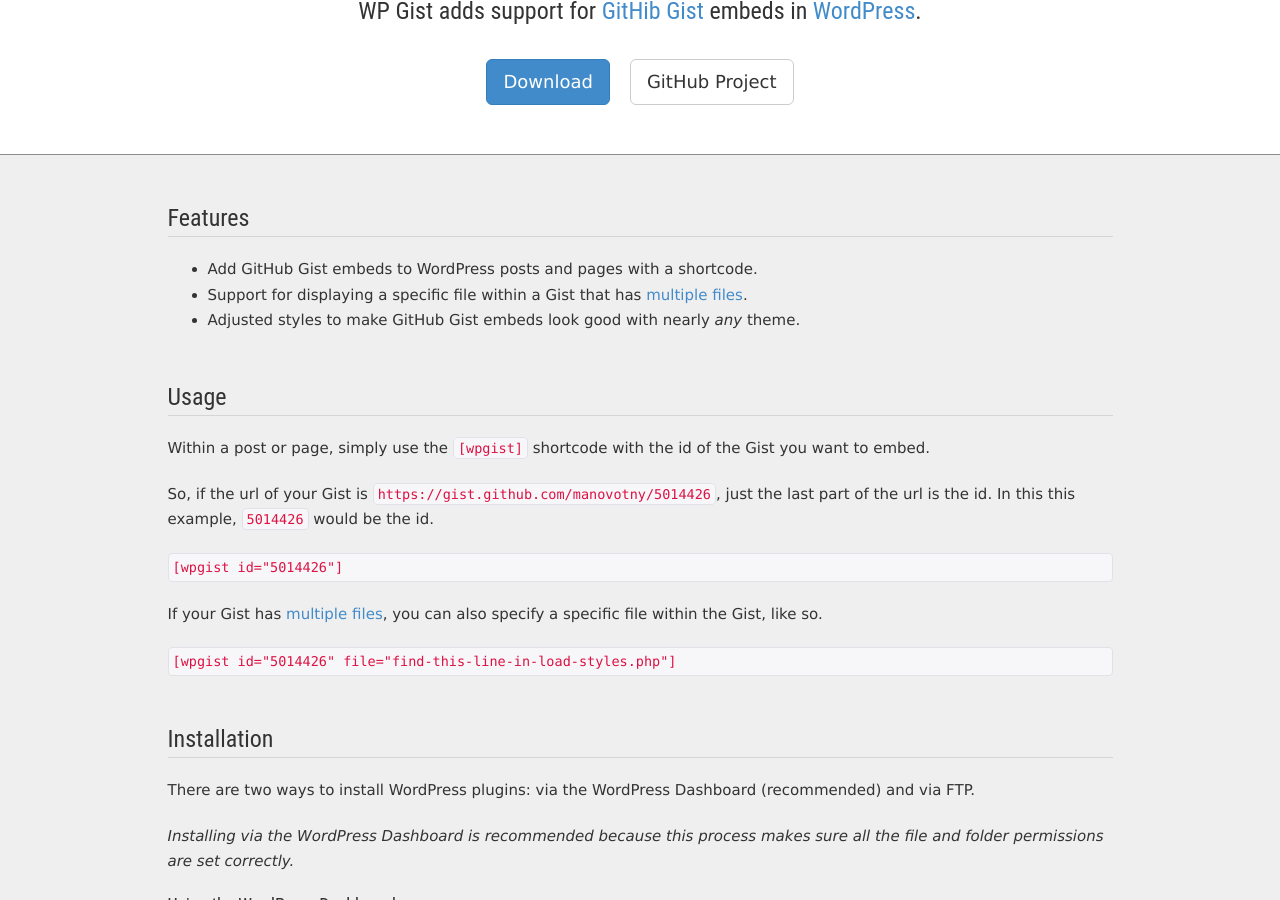
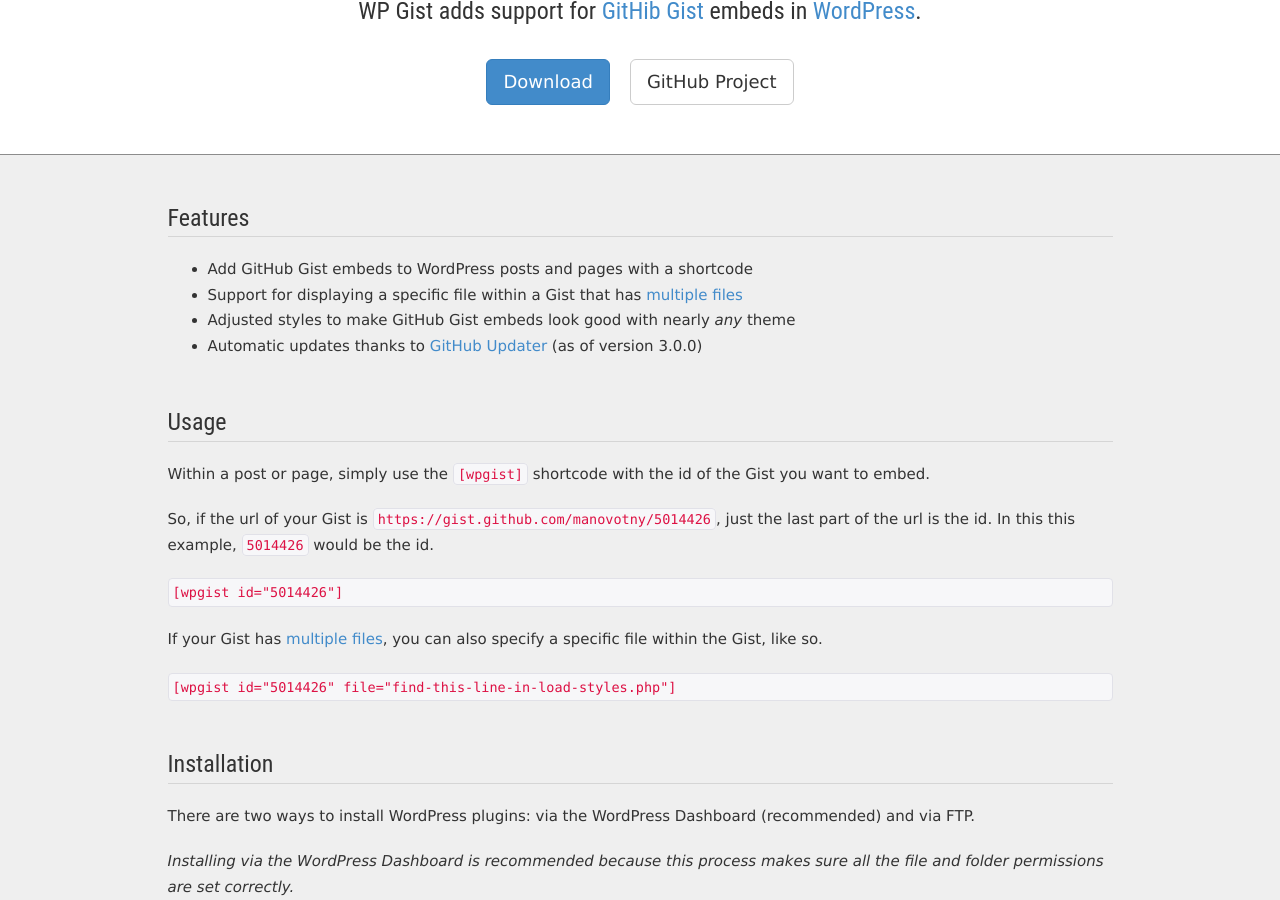
Before and after one commit to tommcfarlin/wp-gist, a Jekyll site: the page built from index.html, in a window 1280 px wide and 900 px high, scrolled down 661 px. Built offline with Jekyll 4.4.1, drawn with Linux system fonts in a browser that asks for light colours.

Commit message:
Updates documentation to note automatic updates as a feature.
Fixes #31

```diff
--- a/index.html
+++ b/index.html
@@ -29,9 +29,10 @@ title: WP Gist | GitHub Gist's for WordPress
                 <section id="features">
                     <h3>Features</h3>
                     <ul>
-                        <li>Add GitHub Gist embeds to WordPress posts and pages with a shortcode.</li>
-                        <li>Support for displaying a specific file within a Gist that has <a href="https://gist.github.com/manovotny/5014426" title="Example of a GitHub Gist with multiple files">multiple files</a>.</li>
-                        <li>Adjusted styles to make GitHub Gist embeds look good with nearly <em>any</em> theme.</li>
+                        <li>Add GitHub Gist embeds to WordPress posts and pages with a shortcode</li>
+                        <li>Support for displaying a specific file within a Gist that has <a href="https://gist.github.com/manovotny/5014426" title="Example of a GitHub Gist with multiple files">multiple files</a></li>
+                        <li>Adjusted styles to make GitHub Gist embeds look good with nearly <em>any</em> theme</li>
+                        <li>Automatic updates thanks to <a href="https://github.com/afragen/github-updater" title="GitHub Updater">GitHub Updater</a> (as of version 3.0.0)</li>
                     </ul>
                 </section>
                 <section id="usage">
```
